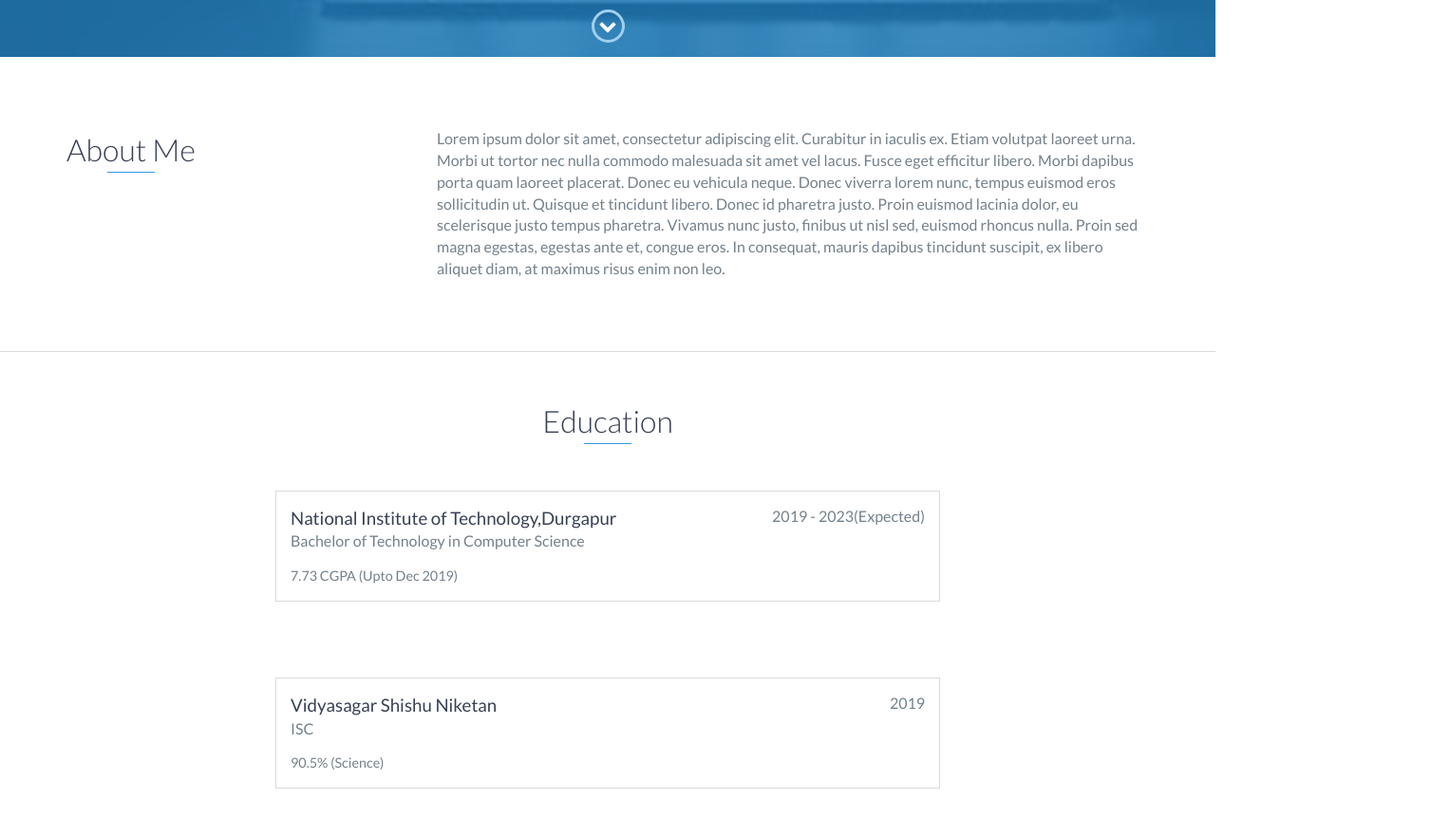
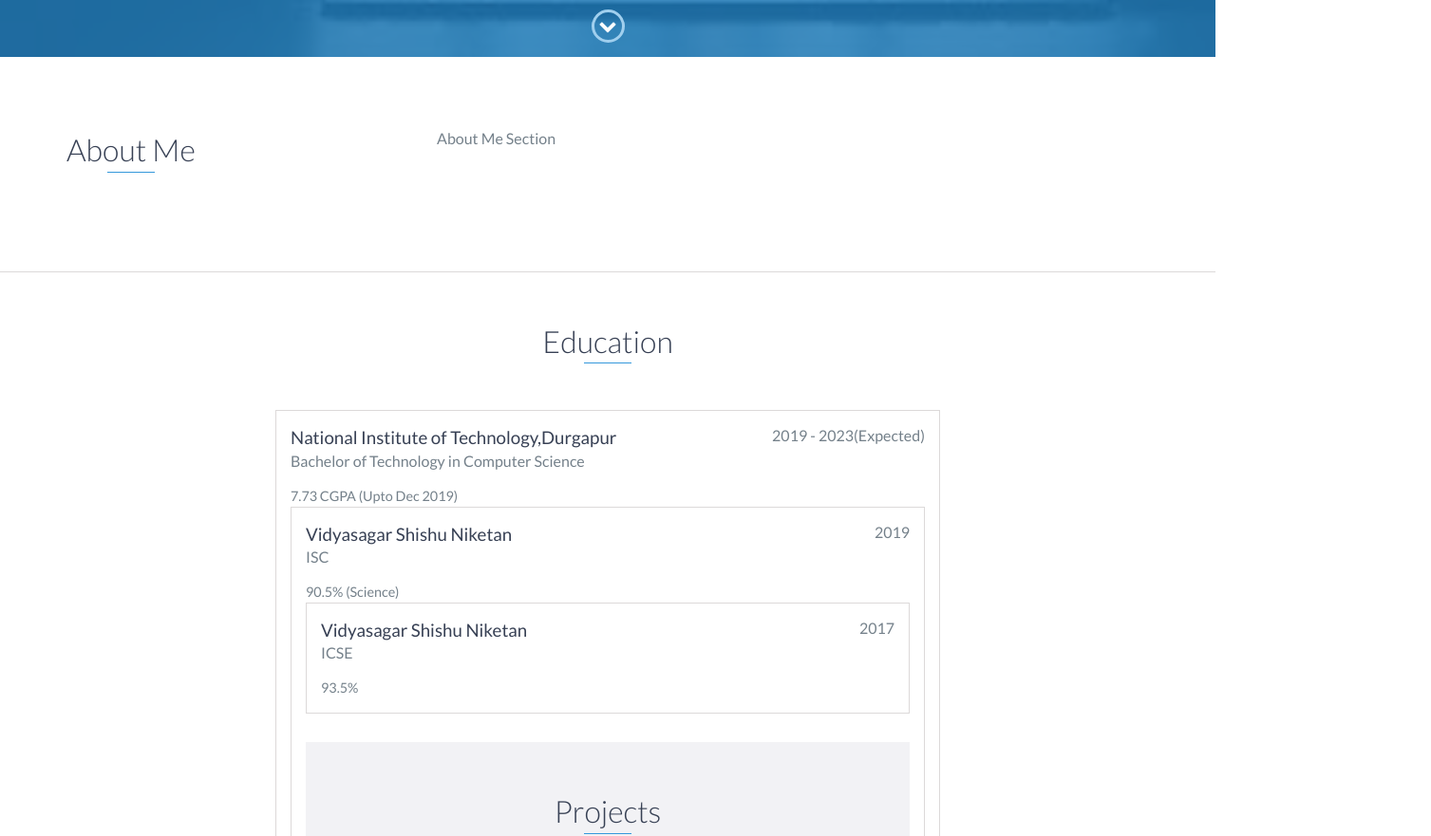
Before and after one commit to amcs1729/amcs1729.github.io, a website: page index.html in a window 1280 px wide. Shown: the part 740-1621 px from the top of the page at 95% size, 1507 px wide, since content can reach past the window. Drawn offline with nearby package versions, Linux system fonts and the light colour scheme.

Commit message:
Update index.html

```diff
--- a/index.html
+++ b/index.html
@@ -73,9 +73,7 @@
                 </div>
                 <div class="col-md-8">
                     <p>
-                        Lorem ipsum dolor sit amet, consectetur adipiscing elit. Curabitur in iaculis ex. Etiam volutpat laoreet urna. Morbi ut tortor nec nulla commodo malesuada sit amet vel lacus. Fusce eget efficitur libero. Morbi dapibus porta quam laoreet placerat. Donec
-                        eu vehicula neque. Donec viverra lorem nunc, tempus euismod eros sollicitudin ut. Quisque et tincidunt libero. Donec id pharetra justo. Proin euismod lacinia dolor, eu scelerisque justo tempus pharetra. Vivamus nunc justo, finibus
-                        ut nisl sed, euismod rhoncus nulla. Proin sed magna egestas, egestas ante et, congue eros. In consequat, mauris dapibus tincidunt suscipit, ex libero aliquet diam, at maximus risus enim non leo.
+                        About Me Section
                     </p>
                 </div>
             </div>
@@ -126,12 +124,11 @@
             <p>
 		    7.73 CGPA (Upto Dec 2019)
             </p>
-        </div>
+
         <!-- End .education-block -->
 
 
 
-          <div id="education">
         <div class="education-block">
             <h3>Vidyasagar Shishu Niketan</h3>
             <span class="education-date">2019</span>
@@ -139,10 +136,8 @@
             <p>
 		    90.5% (Science)
             </p>
-        </div>
 
 
-          <div id="education">
         <div class="education-block">
             <h3>Vidyasagar Shishu Niketan</h3>
             <span class="education-date">2017</span>
```
